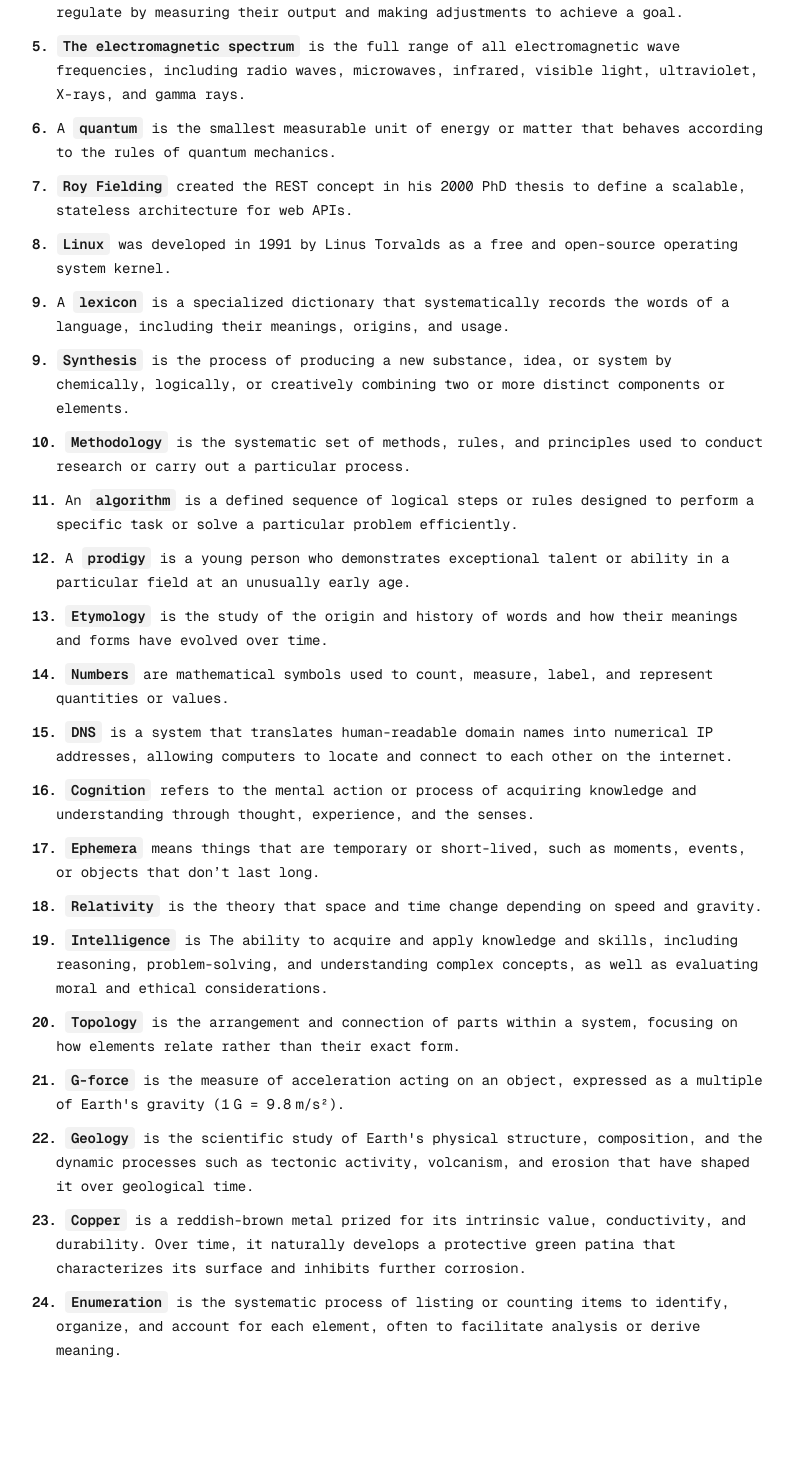
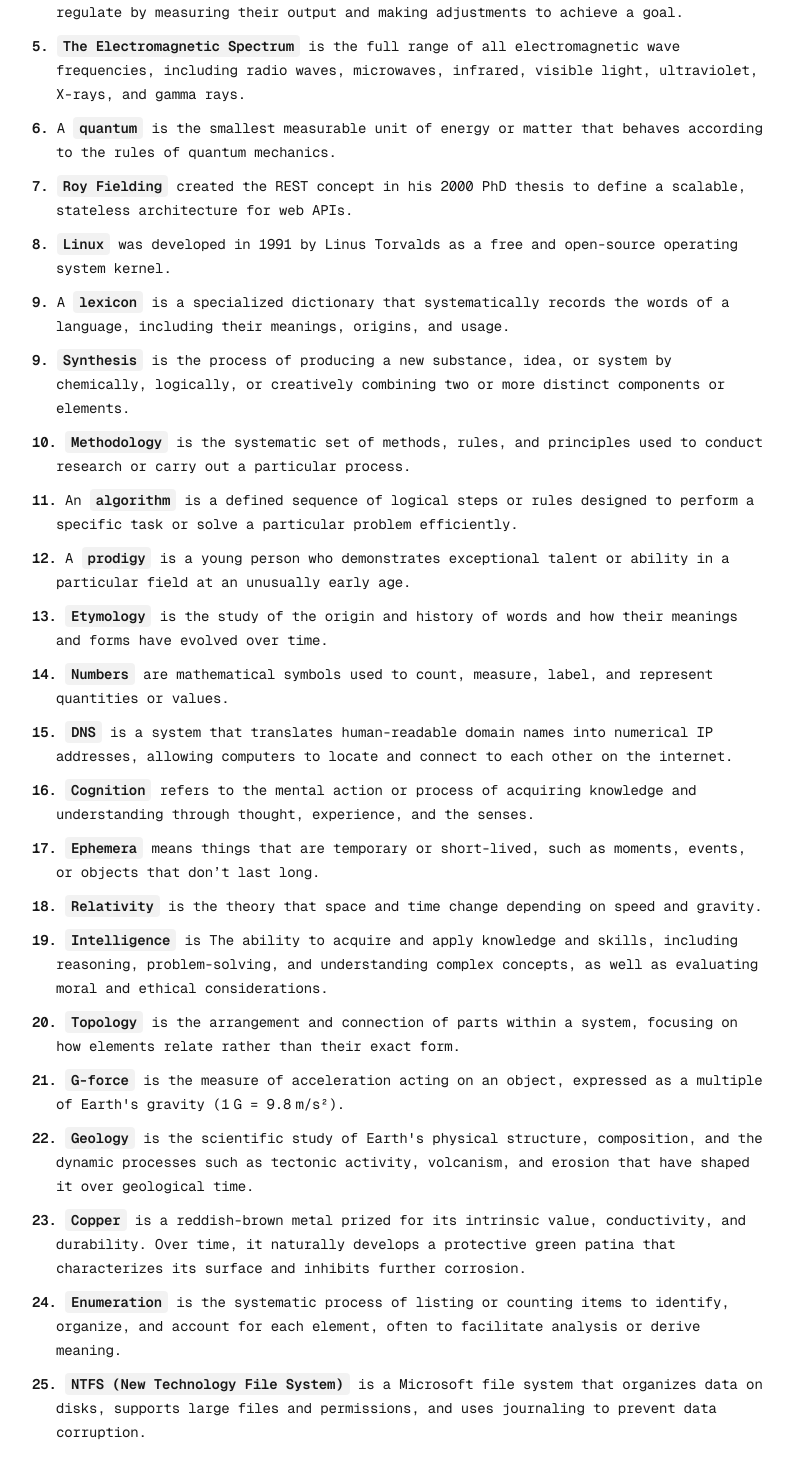
Before and after one commit to BrahimBoussada/mind-log, a Next.js app: page / in a window 1280 px wide. Shown: the part 166-1636 px from the top of the page, without its empty margins (240-1033 px from the left). Before the commit the page ends 1554 px from the top, so only its background shows below. Built offline with nearby package versions, Linux system fonts and the light colour scheme.

Commit message:
log: 10-08-2025

```diff
--- a/src/app/page.tsx
+++ b/src/app/page.tsx
@@ -28,7 +28,7 @@ export default function Home() {
         </Note>
         <Note>
           <N>5. </N>
-          <Key>The electromagnetic spectrum</Key> is the full range of all
+          <Key>The Electromagnetic Spectrum</Key> is the full range of all
           electromagnetic wave frequencies, including radio waves, microwaves,
           infrared, visible light, ultraviolet, X-rays, and gamma rays.
         </Note>
@@ -146,6 +146,13 @@ export default function Home() {
           counting items to identify, organize, and account for each element,
           often to facilitate analysis or derive meaning.
         </Note>
+
+        <Note>
+          <N>25. </N>
+          <Key>NTFS (New Technology File System)</Key> is a Microsoft file
+          system that organizes data on disks, supports large files and
+          permissions, and uses journaling to prevent data corruption.
+        </Note>
       </NoteWrapper>
     </Container>
   );
```
